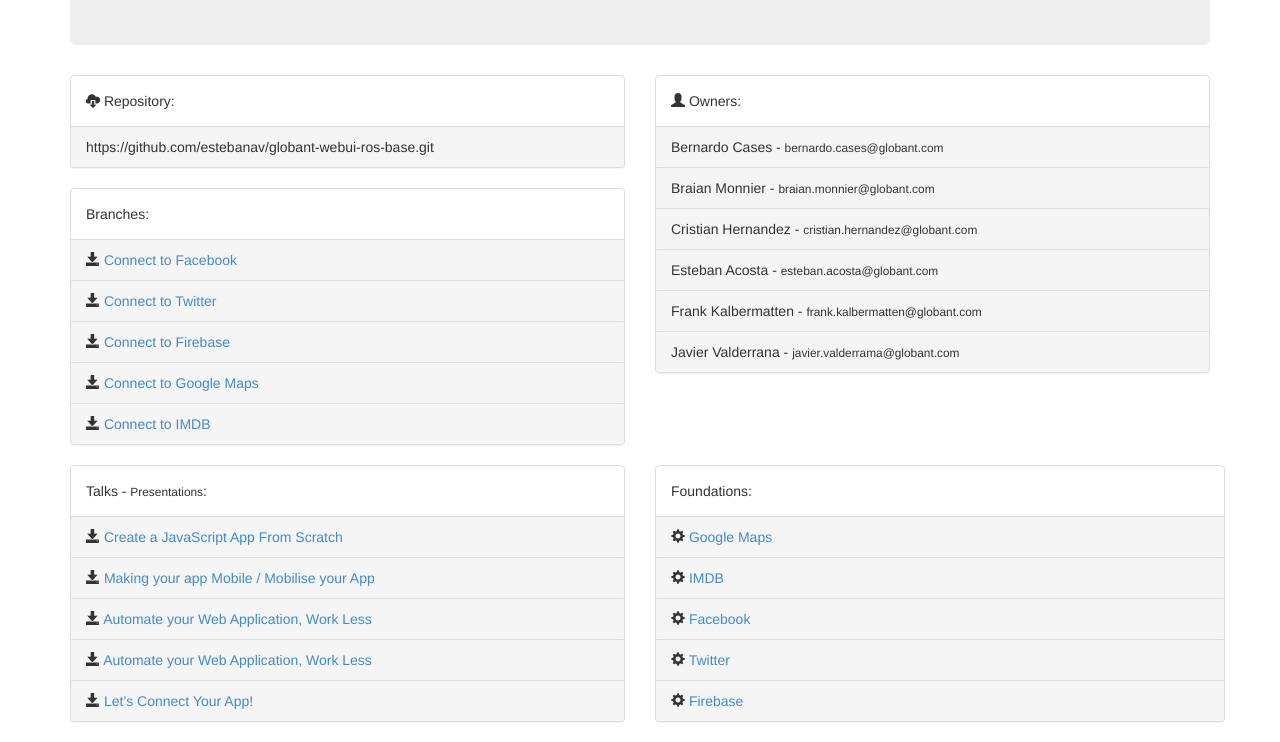
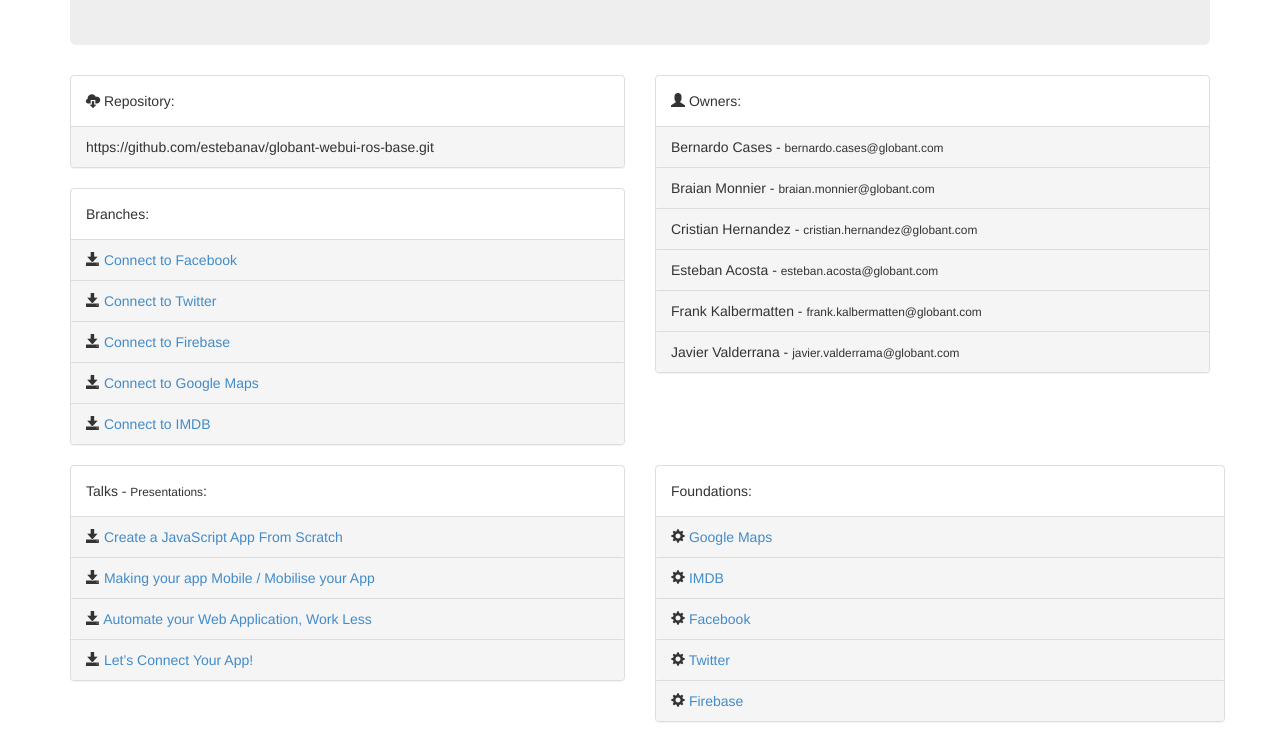
Before and after one commit to estebanav/globant-webui-ros-base, a website: page index.html in a window 1280 px wide. Shown: the part 267-1009 px from the top of the page. Drawn offline with Linux system fonts and the light colour scheme.

Commit message:
cleaning typo

```diff
--- a/index.html
+++ b/index.html
@@ -150,10 +150,6 @@
                 </div>
                 <div class="panel-footer">
                     <span class="glyphicon glyphicon-save"> </span>
-                    <a target="_blank" href="#">Automate your Web Application, Work Less</a>
-                </div>
-                <div class="panel-footer">
-                    <span class="glyphicon glyphicon-save"> </span>
                     <a target="_blank" href="#">Let’s Connect Your App!</a>
                 </div>
             </div>
```
